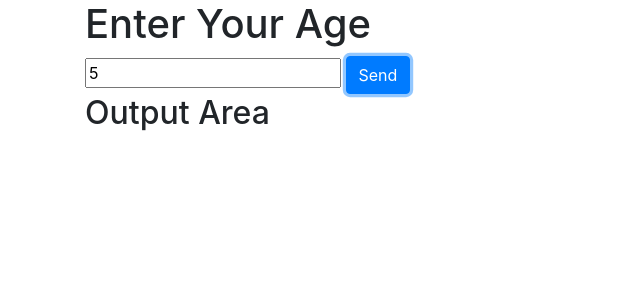
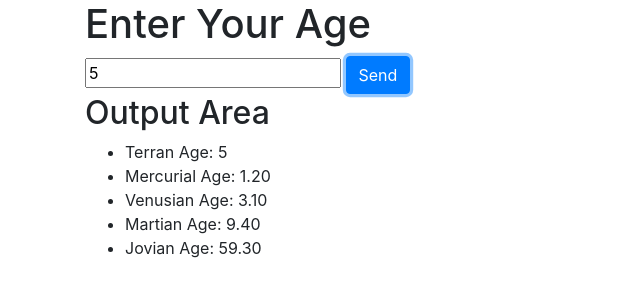
Before and after one commit to swampcamel/Stranger, a website built with webpack: page src/index.html in a window 1280 px wide. Both pictures are taken after typing "5" into the empty fields and a click on the button "Send". Shown: the whole page, without its empty margins (0-640 px from the left). Built offline with nearby package versions, Linux system fonts and the light colour scheme.

Commit message:
change naming conventions and create interface logic to output ages to DOM.

```diff
--- a/src/AgeConverter.js
+++ b/src/UserObject.js
@@ -1,4 +1,4 @@
-export default class UserAge {
+export default class UserObject {
   constructor(age, avgLifetime = 80) {
     this.earthAge = age;
     this.mercuryAge = parseFloat(age * 0.24).toFixed(2);
@@ -6,7 +6,7 @@ export default class UserAge {
     this.marsAge = parseFloat(age * 1.88).toFixed(2);
     this.jupiterAge = parseFloat(age * 11.86).toFixed(2);
 
-    let yearsRemaining = avgLifetime - age;
+    const yearsRemaining = avgLifetime - age;
 
     this.earthLife = yearsRemaining;
     this.mercuryLife = parseFloat(yearsRemaining * 0.24).toFixed(2);
--- a/src/index.html
+++ b/src/index.html
@@ -13,6 +13,15 @@
   </div>
   <div class="container">
     <h2>Output Area</h2>
+    <div class="ageList">
+      <ul>
+        <li>Terran Age: <span id="earth-age"></span></li>
+        <li>Mercurial Age: <span id="mercury-age"></span></li>
+        <li>Venusian Age: <span id="venus-age"></span></li>
+        <li>Martian Age: <span id="mars-age"></span></li>
+        <li>Jovian Age: <span id="jupiter-age"></span></li>
+      </ul>
+    </div>
   </div>
 </body>
 </html>
--- a/src/main.js
+++ b/src/main.js
@@ -2,11 +2,18 @@ import $ from 'jquery';
 import 'bootstrap';
 import 'bootstrap/dist/css/bootstrap.min.css';
 import './styles.css';
-// import UserAge from './AgeConverter.js';
+import UserObject from './UserObject.js';
 
 $(document).ready(function() {
   $('form').submit(function(event) {
     event.preventDefault();
-    const userAge = $("form input").val();
+    let ageInput = $("form input").val();
+    let userInfo = new UserObject(ageInput);
+
+    $('#earth-age').text(userInfo.earthAge);
+    $('#mercury-age').text(userInfo.mercuryAge);
+    $('#venus-age').text(userInfo.venusAge);
+    $('#mars-age').text(userInfo.marsAge);
+    $('#jupiter-age').text(userInfo.jupiterAge);
   });
 });
```
Also changed, not shown: spec/userInput-spec.js (+1 -1 lines).
